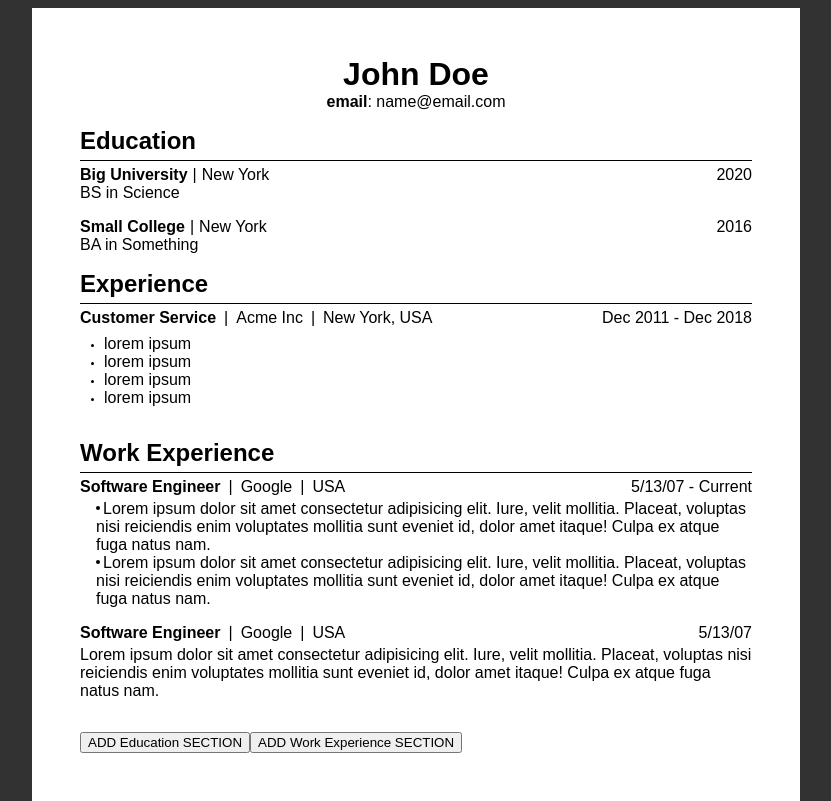
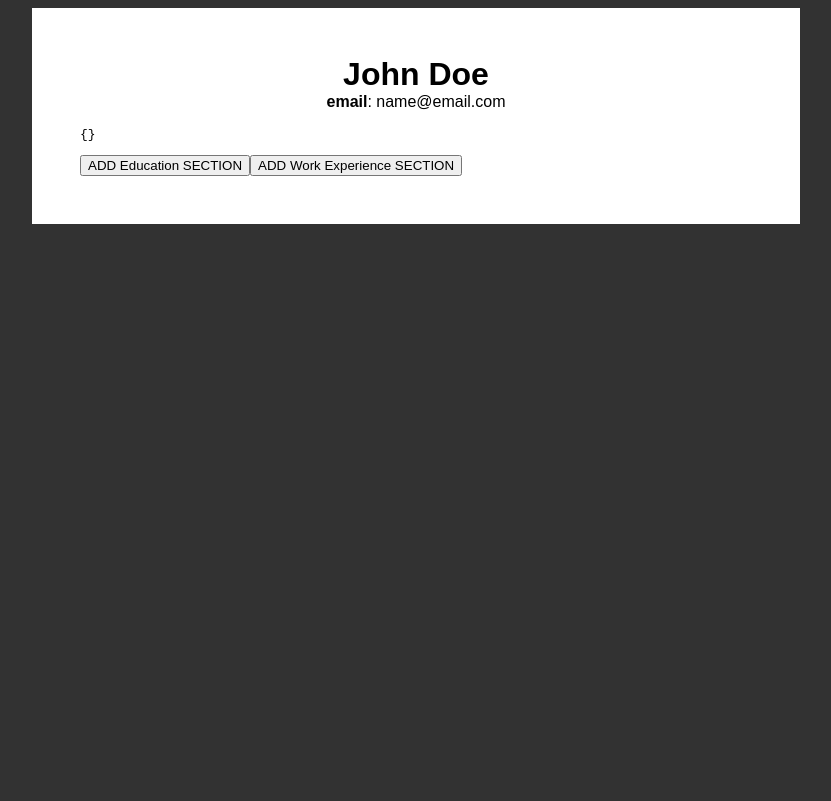
Before and after one commit to johnrdoty92/resume-builder, a React (Vite) app: page / in a window 1280 px wide. Shown: the whole page, without its empty margins (224-1055 px from the left). Built offline with nearby package versions, Linux system fonts and the light colour scheme.

Commit message:
editor modal sets state

```diff
--- a/src/App.tsx
+++ b/src/App.tsx
@@ -7,6 +7,7 @@ import { ResumeEntry } from "./components/ResumeEntry/ResumeEntry";
 import { Section } from "./components/Sections/Section";
 import { AddSectionButton } from "./components/Button/AddSectionButton";
 import { EditorModal } from "./components/Modal/EditorModal";
+import { useResumeState } from "./contexts/hooks";
 
 // const HEIGHTS = ["50px", "100px", "35px", "45px", "80px"] as const;
 // const nodes = HEIGHTS.map((height, i) => (
@@ -50,7 +51,7 @@ const SAMPLE_PROPS = {
 
 function App() {
   const { header, education, experience } = SAMPLE_PROPS;
-  // TODO: call state hook
+  const resumeState = useResumeState();
   return (
     <main
       style={{
@@ -62,8 +63,7 @@ function App() {
       }}
     >
       <Header name={header.name} details={{ email: header.email }} />
-      <Education entries={education} />
-      <Experience entries={experience} />
+      <pre>{JSON.stringify(resumeState, null, 2)}</pre>
       {/* TODO: Map out state from context. Be sure to add DragAndDrop around both arrays */}
       {/* {state.map(([title, entries]) => (
         <Section title={title}>
@@ -72,25 +72,6 @@ function App() {
           ))}
         </Section>
       ))} */}
-      <Section title="Work Experience">
-        <ResumeEntry
-          primaryInfo="Software Engineer"
-          secondaryInfo={["Google", "USA"]}
-          details={[
-            "Lorem ipsum dolor sit amet consectetur adipisicing elit. Iure, velit mollitia. Placeat, voluptas nisi reiciendis enim voluptates mollitia sunt eveniet id, dolor amet itaque! Culpa ex atque fuga natus nam.",
-            "Lorem ipsum dolor sit amet consectetur adipisicing elit. Iure, velit mollitia. Placeat, voluptas nisi reiciendis enim voluptates mollitia sunt eveniet id, dolor amet itaque! Culpa ex atque fuga natus nam.",
-          ]}
-          date={[new Date(1, 10, 2020), "Current"]}
-        />
-        <ResumeEntry
-          primaryInfo="Software Engineer"
-          secondaryInfo={["Google", "USA"]}
-          details={[
-            "Lorem ipsum dolor sit amet consectetur adipisicing elit. Iure, velit mollitia. Placeat, voluptas nisi reiciendis enim voluptates mollitia sunt eveniet id, dolor amet itaque! Culpa ex atque fuga natus nam.",
-          ]}
-          date={new Date(1, 10, 2020)}
-        />
-      </Section>
       {/* <DragAndDrop nodes={nodes} /> */}
       {/* <DragAndDrop
         nodes={[
--- a/src/components/Modal/EditorModal.tsx
+++ b/src/components/Modal/EditorModal.tsx
@@ -1,17 +1,38 @@
-import { useEditorModalDispatch, useEditorModalState } from "../../contexts/hooks";
+import { Section } from "../../contexts/ResumeStateContext";
+import {
+  useEditorModalDispatch,
+  useEditorModalState,
+  useResumeDispatch,
+} from "../../contexts/hooks";
 import { Modal } from "./Modal";
 
+const validateSectionData = (data: unknown): data is Section => {
+  // TODO: handle "details" array. Change from type predicate to assertion function
+  return Boolean(typeof data === "object" && data && "primaryInfo" in data && "details" in data);
+};
+
 export const EditorModal = () => {
+  const { saveSection } = useResumeDispatch();
   const { closeModal } = useEditorModalDispatch();
   const { content, open } = useEditorModalState();
   const { id, title, entries } = content;
-  // TODO: call resume dispatch to add/update section
 
   const handleSubmit: React.FormEventHandler<HTMLFormElement> = (e) => {
     const formData = new FormData(e.currentTarget);
     // TODO: create enum of all the keys in the input names
-    // TODO: Parse formData to update resume state
-    e.preventDefault();
+    const sectionData = Object.fromEntries(formData.entries());
+    const isValid = validateSectionData(sectionData);
+    if (isValid) {
+      saveSection({ id, sectionData });
+      e.preventDefault();
+      closeModal();
+    } else {
+      // TODO: Display error?
+      console.log(sectionData);
+    }
+  };
+
+  const handleCancel = () => {
     closeModal();
   };
 
@@ -25,12 +46,22 @@ export const EditorModal = () => {
         {entries.map((entry) => {
           return (
             <div key={entry.primaryInfo + entry.details}>
-            {/* TODO: Create hashmap of section title to default fields available */}
-            {/* Ex: primaryInfo for Work Experience should be an input labelled with "Role" */}
+              {/* TODO: Create hashmap of section title to default fields available */}
+              {/* Ex: primaryInfo for Work Experience should be an input labelled with "Role" */}
+              <label>
+                Primary
+                <input name="primaryInfo" defaultValue={entry.primaryInfo} />
+              </label>
+              {/* TODO: map out details array */}
+              <label>
+                Details
+                <input name="details" defaultValue={entry.details} />
+              </label>
             </div>
           );
         })}
         <button type="submit">Save</button>
+        <button onClick={handleCancel}>Cancel</button>
       </form>
     </Modal>
   );
--- a/src/contexts/ResumeStateContext.tsx
+++ b/src/contexts/ResumeStateContext.tsx
@@ -17,16 +17,11 @@ export type Section = {
 type ResumeState = Record<SectionId, Section>;
 
 // TODO: Add "RESET" action to clear out local storage
-// TODO: ADD_SECTION/UPDATE_SECTION are similar. Maybe just have a "SAVE_CHANGES" dispatch
-// that takes an id, tries to overwrite if exists, otherwise creates a new entry.
+
 type ACTION =
   | {
-      type: "ADD_SECTION";
-      payload: { id: SectionId; placeholders: Section };
-    }
-  | {
-      type: "UPDATE_SECTION";
-      payload: { id: SectionId; updatedEntries: ResumeEntry[] };
+      type: "SAVE_SECTION";
+      payload: { id: SectionId; sectionData: Section };
     }
   | {
       type: "DELETE_SECTION";
@@ -35,23 +30,11 @@ type ACTION =
 
 const resumeStateReducer: Reducer<ResumeState, ACTION> = (state, { type, payload }) => {
   switch (type) {
-    case "ADD_SECTION": {
-      const { id, placeholders } = payload;
+    case "SAVE_SECTION": {
+      const { id, sectionData } = payload;
       return {
         ...state,
-        [id]: placeholders,
-      };
-    }
-    case "UPDATE_SECTION": {
-      const { id, updatedEntries } = payload;
-      const currentSectionInfo = state[id];
-      if (!currentSectionInfo) throw `Missing info for id ${id}`;
-      return {
-        ...state,
-        [id]: {
-          ...currentSectionInfo,
-          entries: updatedEntries,
-        },
+        [id]: sectionData,
       };
     }
     case "DELETE_SECTION": {
@@ -66,8 +49,7 @@ const resumeStateReducer: Reducer<ResumeState, ACTION> = (state, { type, payload
 export const ResumeStateContext = createContext<ResumeState>({});
 
 type ResumeDispatch = {
-  addSection(payload: { id: string; placeholders: Section }): void;
-  updateSection(payload: { id: string; updatedEntries: ResumeEntry[] }): void;
+  saveSection(payload: { id: string; sectionData: Section }): void;
   deleteSection(id: string): void;
 };
 
@@ -78,12 +60,8 @@ export const ResumeStateProvider = ({ children }: { children: React.ReactNode })
 
   // TODO: useEffect that save changes to localStorage whenever resumeState changes
 
-  const addSection = (payload: { id: string; placeholders: Section }) => {
-    dispatch({ type: "ADD_SECTION", payload });
-  };
-
-  const updateSection = (payload: { id: string; updatedEntries: ResumeEntry[] }) => {
-    dispatch({ type: "UPDATE_SECTION", payload });
+  const saveSection = (payload: { id: string; sectionData: Section }) => {
+    dispatch({ type: "SAVE_SECTION", payload });
   };
 
   const deleteSection = (id: string) => {
@@ -91,7 +69,7 @@ export const ResumeStateProvider = ({ children }: { children: React.ReactNode })
   };
   return (
     <ResumeStateContext.Provider value={resumeState}>
-      <ResumeDispatchContext.Provider value={{ addSection, updateSection, deleteSection }}>
+      <ResumeDispatchContext.Provider value={{ saveSection, deleteSection }}>
         {children}
       </ResumeDispatchContext.Provider>
     </ResumeStateContext.Provider>
```
